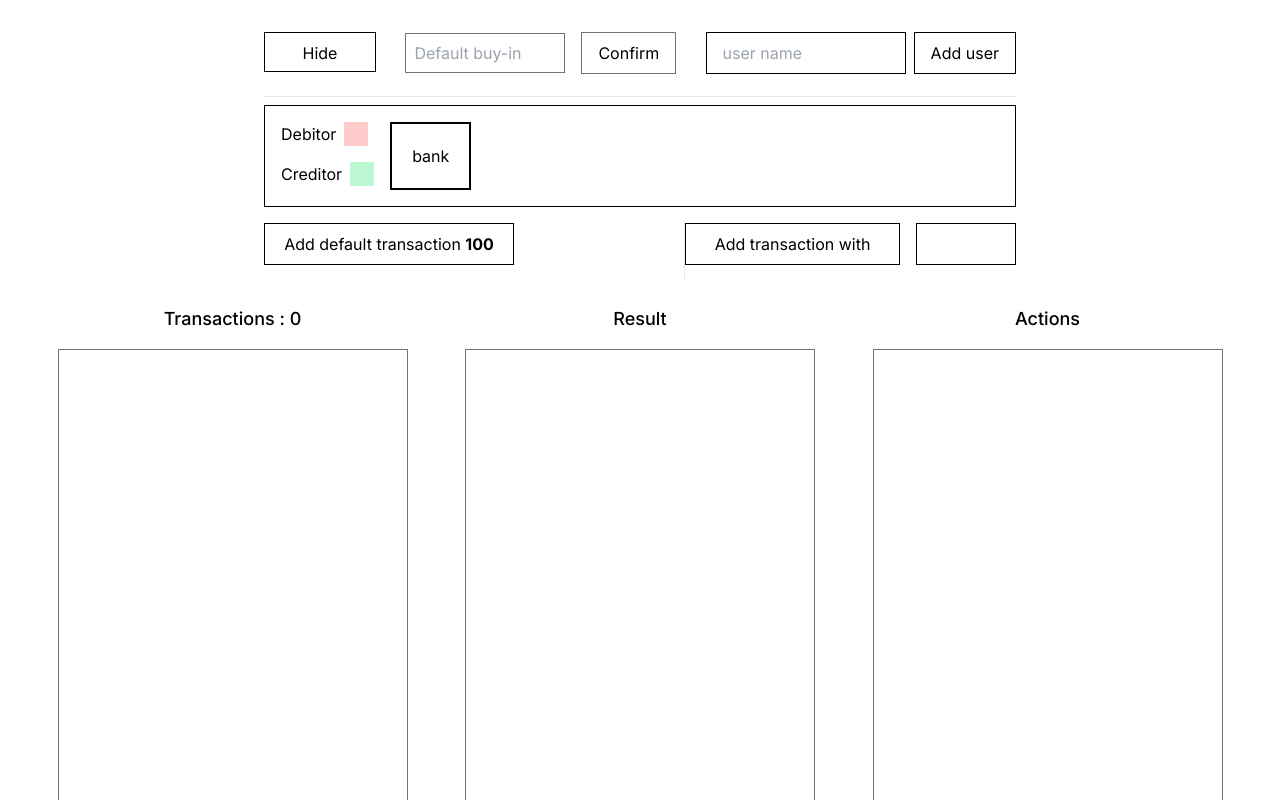
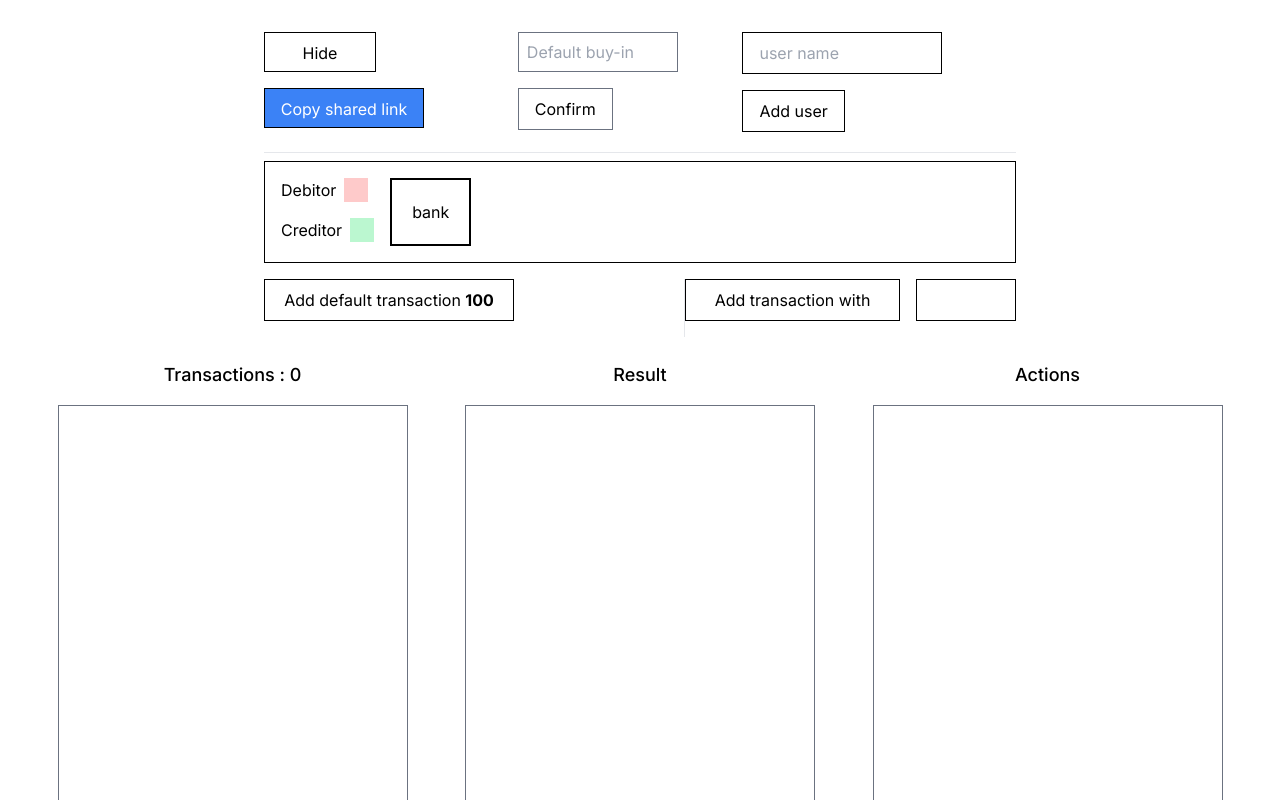
Before and after one commit to thuutri2710/porkerbill, a Next.js app: page /v2 in a window 1280 px wide. Shown: the top 800 px of the page. Built offline with nearby package versions, Linux system fonts and the light colour scheme.

Commit message:
Update v2

```diff
--- a/app/v2/page.tsx
+++ b/app/v2/page.tsx
@@ -1,9 +1,10 @@
 "use client";
 
-import { useEffect, useLayoutEffect, useRef, useState } from "react";
+import { useEffect, useRef, useState } from "react";
 import { toBlob } from "html-to-image";
 import clsx from "clsx";
 import Users from "@/components/Users";
+import { useRouter, useSearchParams } from "next/navigation";
 
 interface User {
   name: string;
@@ -17,23 +18,46 @@ interface Action {
 }
 
 export default function Home() {
+  const router = useRouter();
+  const queryParams = useSearchParams();
   const [result, setResult] = useState<[string, number][]>([]);
   const [actions, setActions] = useState<Action[]>([]);
   const [users, setUsers] = useState<string[]>(() => {
-    const localStorage = typeof window !== "undefined" ? window.localStorage : null;
-    const t = localStorage ? localStorage.getItem("users") : "";
+    let persistedUsers: string | null = null;
+    const href = typeof window !== "undefined" ? window.location.href : "";
+    const sharedUsers = href
+      ? new URL(decodeURI(encodeURI(href))).searchParams.get("users") || ""
+      : "";
 
-    console.log(t);
-    return JSON.parse(t || '["bank"]');
+    if (!sharedUsers) {
+      const localStorage = typeof window !== "undefined" ? window.localStorage : null;
+      persistedUsers = localStorage ? localStorage.getItem("users") : "";
+    } else {
+      persistedUsers = JSON.parse(sharedUsers);
+      localStorage.setItem("users", persistedUsers || "");
+    }
+
+    return JSON.parse(persistedUsers || '["bank"]');
   });
   const isFirstRender = useRef(true);
   const [transactions, setTransactions] = useState<
     { debitor: string; creditor: string; money: number }[]
   >(() => {
-    const localStorage = typeof window !== "undefined" ? window.localStorage : null;
-    const t = localStorage ? localStorage.getItem("storedValueV2") : "";
+    let persistedTransactions: string | null = null;
+    const href = typeof window !== "undefined" ? window.location.href : "";
+    const sharedTransactions = href
+      ? new URL(decodeURI(encodeURI(href))).searchParams.get("transactions") || ""
+      : "";
 
-    return JSON.parse(t || "[]");
+    if (!sharedTransactions) {
+      const localStorage = typeof window !== "undefined" ? window.localStorage : null;
+      persistedTransactions = localStorage ? localStorage.getItem("transactionsV2") : "";
+    } else {
+      persistedTransactions = JSON.parse(sharedTransactions);
+      localStorage.setItem("transactionsV2", persistedTransactions || "");
+    }
+
+    return JSON.parse(persistedTransactions || "[]");
   });
 
   const calculateMoney = (shouldScroll: boolean) => {
@@ -178,7 +202,6 @@ export default function Home() {
             }),
           }),
         ]);
-        console.log(blob);
         // const item = new ClipboardItem({ "image/png": dataUrl });
         // await navigator.clipboard.write([item]);
         console.log("Fetched image copied.");
@@ -198,8 +221,14 @@ export default function Home() {
     }
 
     calculateMoney(false);
-    localStorage.setItem("storedValueV2", JSON.stringify(transactions));
+    localStorage.setItem("transactionsV2", JSON.stringify(transactions));
   }, [transactions]);
+
+  useEffect(() => {
+    if (queryParams.get("transactions") || queryParams.get("users")) {
+      router.push("/v2", { shallow: true });
+    }
+  }, []);
 
   return (
     <div className="flex flex-col justify-center items-center w-full h-full mt-4 md:mt-8 px-2 md:px-0">
@@ -294,7 +323,7 @@ export default function Home() {
             setActions([]);
             setTransactions([]);
             setUsers([]);
-            localStorage.setItem("storedValueV2", "");
+            localStorage.setItem("transactionsV2", "");
             localStorage.setItem("users", JSON.stringify(["bank"]));
           }}
         >
--- a/components/Users.tsx
+++ b/components/Users.tsx
@@ -32,18 +32,50 @@ const Users = ({ users = [], setUsers = (u: any) => void u, setTransactions }: U
     setDefaultBuyIn(value);
   };
 
-  console.log(moneyOfTransactionInputRef.current?.value);
+  const copySharedLink = () => {
+    const storedTransactions = localStorage.getItem("transactionsV2") || "";
+    const storedUsers = localStorage.getItem("users") || "";
+
+    const sharedUrl = `${window.location.origin}/v2?transactions=${
+      storedTransactions.length ? JSON.stringify(storedTransactions) : ""
+    }&users=${storedUsers.length ? JSON.stringify(storedUsers) : ""}`;
+
+    navigator.clipboard.write([
+      new ClipboardItem({
+        "text/plain": new Promise(async (resolve, reject) => {
+          try {
+            resolve(
+              new Blob([`${encodeURI(sharedUrl)}`], {
+                type: "text/plain",
+              })
+            );
+          } catch (err) {
+            reject(err);
+          }
+        }),
+      }),
+    ]);
+  };
+
   return (
     <div className="mb-6 w-full md:w-[800px] px-1 md:px-6">
       <div className="flex flex-col md:flex-row justify-between">
+        <div>
           <button
             onClick={() => {
               setIsShowConfig((p) => !p);
             }}
-          className="grow-0 p-2 border border-solid border-black h-10 w-28 mb-4"
+            className="grow-0 p-2 border border-solid border-black h-10 w-28 mb-4 mr-4"
           >
             {isShowConfig ? "Hide" : "Show"}
           </button>
+          <button
+            className="grow-0 p-2 border border-solid border-black h-10 w-40 bg-blue-500 text-white mb-4 md:ml-0 ml-4"
+            onClick={copySharedLink}
+          >
+            Copy shared link
+          </button>
+        </div>
         {isShowConfig && (
           <>
             <div className="mb-4 md:mb-0">
@@ -55,7 +87,10 @@ const Users = ({ users = [], setUsers = (u: any) => void u, setTransactions }: U
                 className="border border-gray-500 w-40 h-10 p-2"
                 placeholder="Default buy-in"
               />
-              <button className="border border-gray-500 px-4 py-2 ml-4" onClick={getBuyInValue}>
+              <button
+                className="border border-gray-500 px-4 py-2 ml-4 md:ml-0 md:mt-4"
+                onClick={getBuyInValue}
+              >
                 Confirm
               </button>
             </div>
@@ -82,7 +117,7 @@ const Users = ({ users = [], setUsers = (u: any) => void u, setTransactions }: U
                 name="user"
                 className="px-4 py-2 border-black border-solid border w-[200px] mr-2"
               />
-              <button type="submit" className="px-4 py-2 border border-solid border-black">
+              <button type="submit" className="px-4 py-2 border border-solid border-black md:mt-4">
                 Add user
               </button>
             </form>
@@ -108,7 +143,7 @@ const Users = ({ users = [], setUsers = (u: any) => void u, setTransactions }: U
             return (
               <div
                 className={clsx(
-                  "border-2 border-solid border-black p-5",
+                  "border-2 border-solid border-black p-5 cursor-pointer",
                   debitor === user && "bg-red-200",
                   creditor === user && "bg-green-200"
                 )}
```
Also changed, not shown: tsconfig.json (+18 -4 lines). Lines whose indentation alone changed are shown as unchanged.
